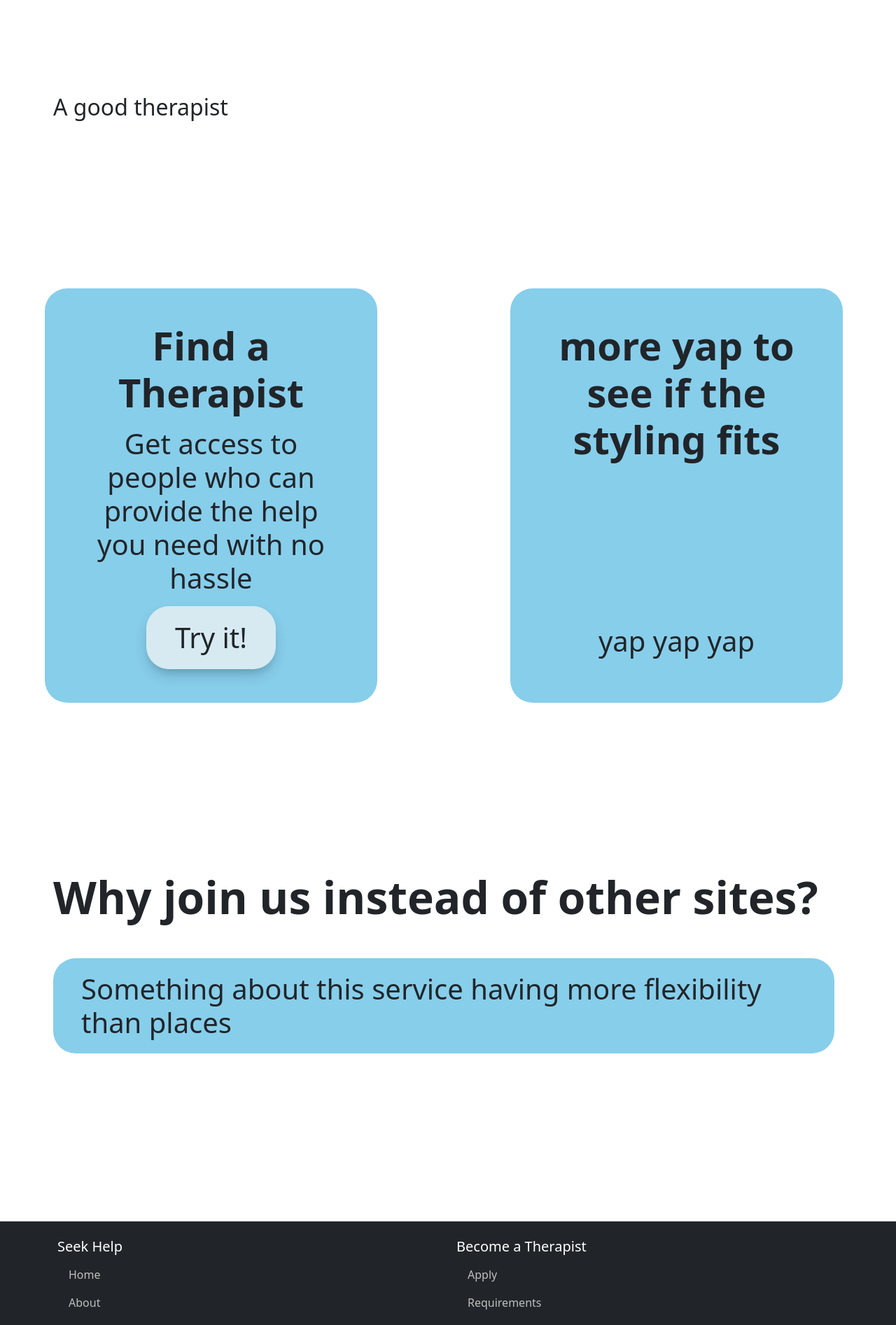
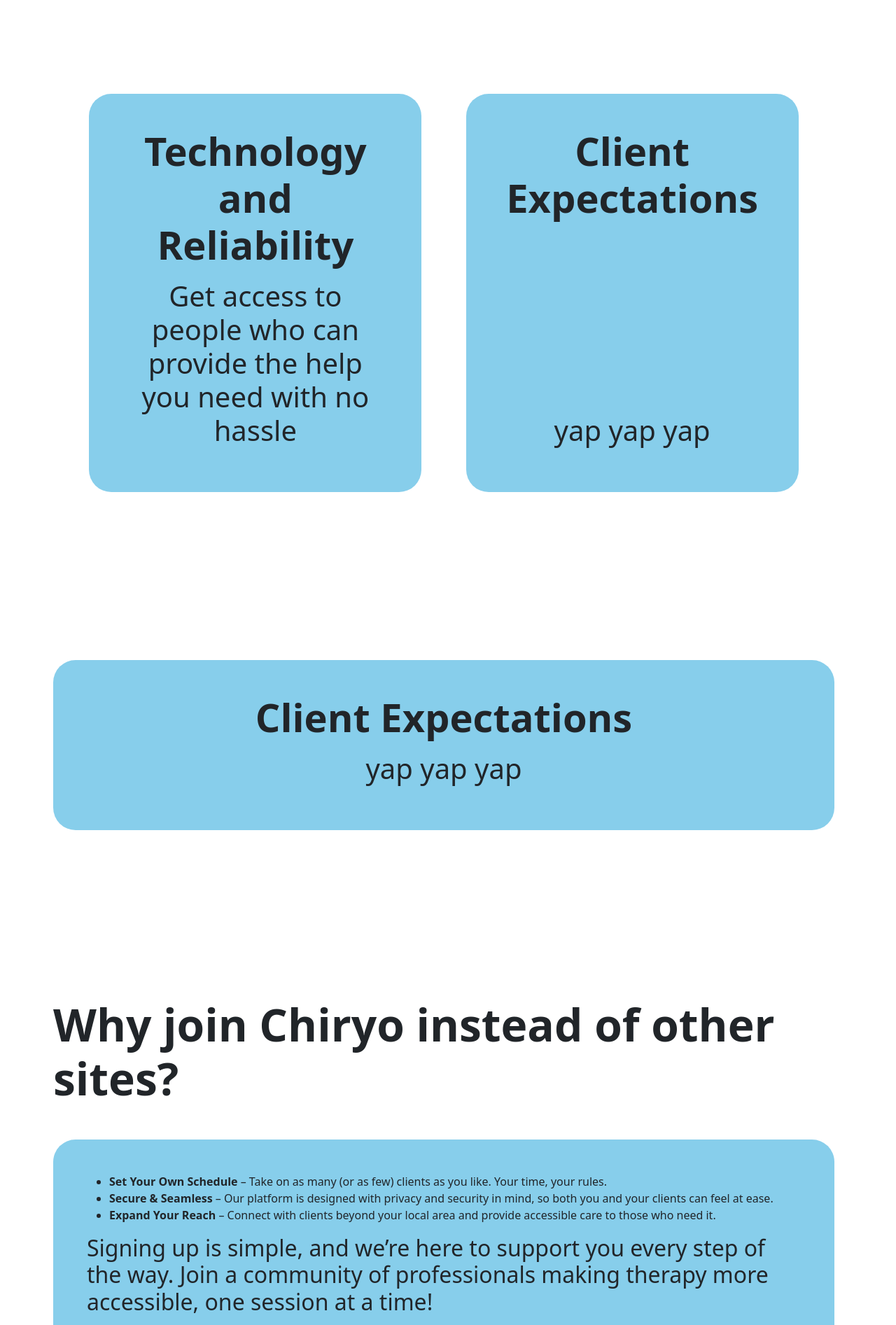
Before and after one commit to ralujf/chiryo, a React (Vite) app in the folder client/: page /become-a-therapist/info in a window 1280 px wide. Shown: the part 380-2273 px from the top of the page at 70% size. Built offline with nearby package versions, Linux system fonts and the light colour scheme.

Commit message:
layouts created, some boilerplate text

```diff
--- a/client/package.json
+++ b/client/package.json
@@ -27,8 +27,7 @@
     "react-hook-form": "^7.53.0",
     "react-intersection-observer": "^9.14.0",
     "react-toastify": "^11.0.1",
-    "wouter": "^3.3.5",
-    "zustand": "^5.0.1"
+    "wouter": "^3.3.5"
   },
   "devDependencies": {
     "@eslint/js": "^9.11.1",
--- a/client/src/views/therapistInfo.jsx
+++ b/client/src/views/therapistInfo.jsx
@@ -4,55 +4,72 @@
 const therapistInfo = () => {
   return (
     <div className="container" style={{ margin: '15vh 5vw' }}>
-      <h1 className="display-3 fw-bolder mb-5" id="dashboard-title">
-        Additional Information | Therapists
-      </h1>
-      <section style={{ margin: '30vh 0vw' }}>
-        <h2>A good therapist</h2>
-        <p></p>
+      <section style={{ margin: '0vh 0vw 30vh 0vw' }}>
+        <h1 className="display-3 fw-bolder mb-5" id="dashboard-title">
+          Additional Information | Therapists
+        </h1>
+        <p className="text-center display-6"></p>
       </section>
 
       <section style={{ margin: '30vh 0vw' }}>
-        <div className="row justify-content-between">
+        <div className="row justify-content-evenly">
           <motion.div
             {...animationOptions}
             className="col-md-5 chiryo_rounded chiryo_primary p-3 p-md-5 h-full d-flex flex-column justify-content-between"
           >
             <h1 className="text-center display-4 fw-bolder mb-3">
-              Find a Therapist
+              Technology and Reliability
             </h1>
             <p className="text-center display-6">
               Get access to people who can provide the help you need with no
               hassle
             </p>
-            <div className="d-flex justify-content-center mt-auto">
-              <button className="display-6 fw-bolder text-dark chiryo_shadow chiryo_rounded chiryo_primary_action">
-                <a
-                  href="/questionnaire/"
-                  style={{ textDecoration: 'none', color: 'inherit' }}
-                >
-                  Try it!
-                </a>
-              </button>
-            </div>
           </motion.div>
 
           <div className="col-md-5 chiryo_rounded chiryo_primary p-3 p-md-5 h-full d-flex flex-column justify-content-between">
             <h1 className="text-center display-4 fw-bolder mb-3">
-              more yap to see if the styling fits
+              Client Expectations
             </h1>
             <p className="text-center display-6">yap yap yap</p>
           </div>
         </div>
       </section>
 
-      <section className="" style={{ margin: '30vh 0vw' }}>
+      <section style={{ margin: '30vh 0vw' }}>
+        <div className="mb-3 mb-md-0 chiryo_rounded chiryo_primary p-3 p-md-5">
+          <h1 className="text-center display-4 fw-bolder mb-3">
+            Client Expectations
+          </h1>
+          <p className="text-center display-6">yap yap yap</p>
+        </div>
+      </section>
+
+      <section style={{ margin: '30vh 0vw' }}>
         <h2 className="display-3 fw-bolder mb-5">
-          Why join us instead of other sites?
+          Why join Chiryo instead of other sites?
         </h2>
-        <p className="chiryo_rounded chiryo_primary display-6">
-          Something about this service having more flexibility than places
-        </p>
+        <div className="mb-3 mb-md-0 chiryo_rounded chiryo_primary p-3 p-md-5">
+          <ul>
+            <li>
+              <b>Set Your Own Schedule</b> – Take on as many (or as few) clients
+              as you like. Your time, your rules.
+            </li>
+            <li>
+              <b>Secure & Seamless</b> – Our platform is designed with privacy
+              and security in mind, so both you and your clients can feel at
+              ease.
+            </li>
+            <li>
+              <b>Expand Your Reach</b> – Connect with clients beyond your local
+              area and provide accessible care to those who need it.
+            </li>
+          </ul>
+          <h2>
+            Signing up is simple, and we’re here to support you every step of
+            the way. Join a community of professionals making therapy more
+            accessible, one session at a time!
+          </h2>
+        </div>
       </section>
     </div>
   );
--- a/client/src/views/userInfo.jsx
+++ b/client/src/views/userInfo.jsx
@@ -3,10 +3,65 @@
 
 const userInfo = () => {
   return (
-    <div
-      className="container-fluid main-container"
-      style={{ margin: '30vh 0vw' }}
-    ></div>
+    <div className="container" style={{ margin: '15vh 5vw' }}>
+      <section style={{ margin: '0vh 0vw 30vh 0vw' }}>
+        <h1
+          className="display-3 text-center fw-bolder mb-5"
+          id="dashboard-title"
+        >
+          Why is mental health important?
+        </h1>
+        <p className="text-center display-6">
+          This is a test to see what it will look like on the page
+        </p>
+      </section>
+      <section style={{ margin: '30vh 0vw' }}>
+        <h1
+          className="display-3 text-center fw-bolder mb-5"
+          id="dashboard-title"
+        >
+          Ways of improving mental health
+        </h1>
+        <div className="row justify-content-evenly">
+          <motion.div
+            {...animationOptions}
+            className="col-md-5 chiryo_rounded chiryo_primary p-3 p-md-5 h-full d-flex flex-column justify-content-between"
+          >
+            <h1 className="text-center display-4 fw-bolder mb-3">
+              Find a Therapist
+            </h1>
+            <p className="text-center display-6">
+              Get access to people who can provide the help you need with no
+              hassle
+            </p>
+          </motion.div>
+
+          <div className="col-md-5 chiryo_rounded chiryo_primary p-3 p-md-5 h-full d-flex flex-column justify-content-between">
+            <h1 className="text-center display-4 fw-bolder mb-3">
+              more yap to see if the styling fits
+            </h1>
+            <p className="text-center display-6">yap yap yap</p>
+          </div>
+        </div>
+      </section>
+
+      <section className="" style={{ margin: '30vh 0vw' }}>
+        <h2 className="display-3 fw-bolder mb-5">Other Recommended Services</h2>
+        <div className="mb-3 mb-md-0 chiryo_rounded chiryo_primary p-3 p-md-5">
+          <h2>You must have...</h2>
+          <ul>
+            <li>Testimonials from previous clients</li>
+            <li>
+              Degree in field of Psychology, Nursing or other Mental
+              Health/Social Work Studies
+            </li>
+            <li>Strong & demonstrable communication skills</li>
+            <li>Professional Accreditation (BACP, NCS, UKCP)</li>
+            <li>Good Vibes ☀️</li>
+          </ul>
+        </div>
+      </section>
+    </div>
   );
 };
 
```
Also changed, not shown: 1 other file (tests, documents, lock files or other folders).
